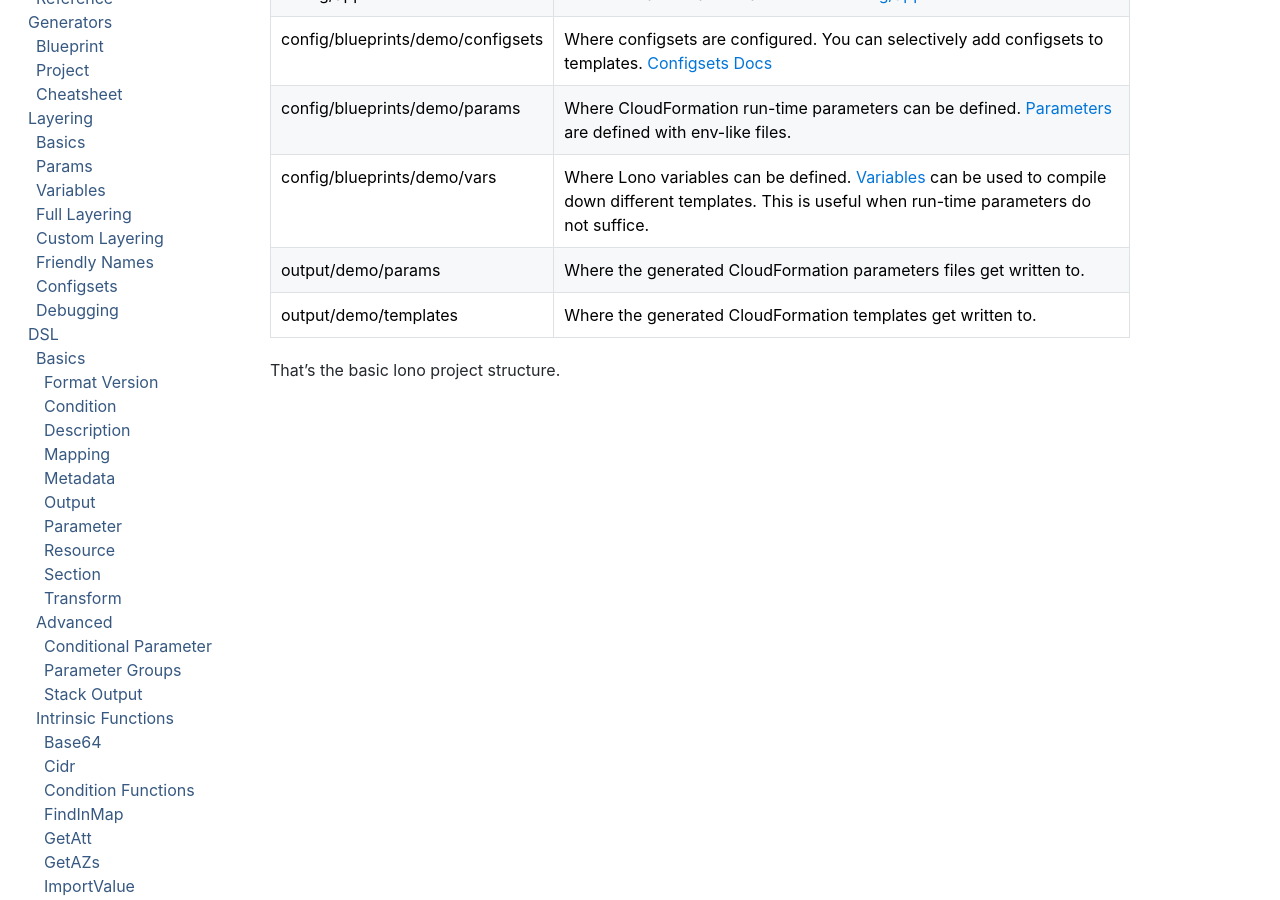
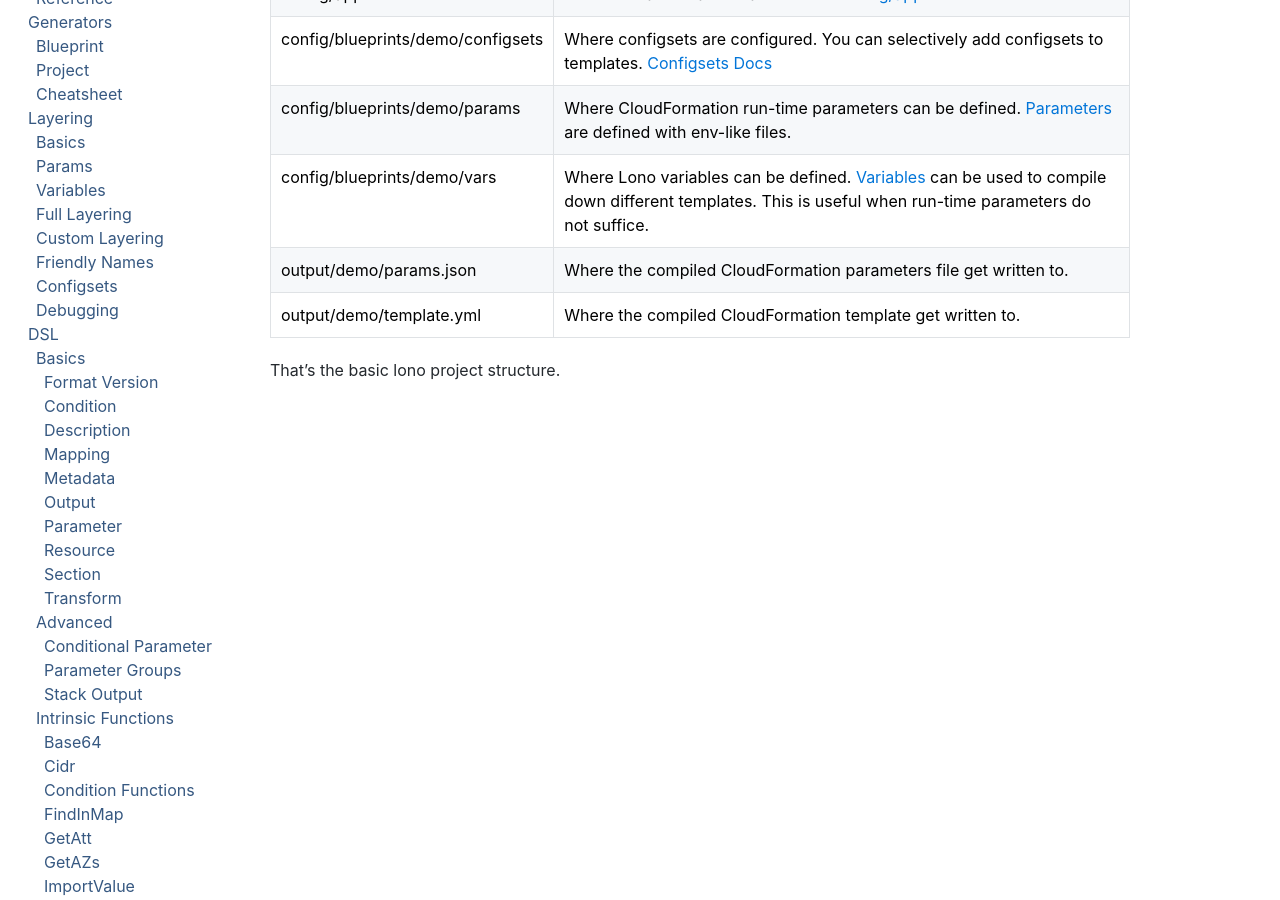
Before and after one commit to boltops-tools/lono-docs, a Jekyll site: the page built from _docs/intro/project-structure.md, in a window 1280 px wide and 900 px high, scrolled down 1055 px. Built offline with Jekyll 4.4.1, drawn with Linux system fonts in a browser that asks for light colours; cached includes are drawn as plain includes; a script that is not in the unit is left out.

Commit message:
Update project-structure.md

```diff
--- a/_docs/intro/project-structure.md
+++ b/_docs/intro/project-structure.md
@@ -40,7 +40,7 @@ config/app.rb | Lono's behavior can be tailored with [config/app.rb]({% link _do
 config/blueprints/demo/configsets | Where configsets are configured.  You can selectively add configsets to templates. [Configsets Docs]({% link _docs/configsets.md %})
 config/blueprints/demo/params | Where CloudFormation run-time parameters can be defined.  [Parameters]({% link _docs/config/params.md %}) are defined with env-like files.
 config/blueprints/demo/vars | Where Lono variables can be defined.  [Variables]({% link _docs/config/variables.md %}) can be used to compile down different templates. This is useful when run-time parameters do not suffice.
-output/demo/params | Where the generated CloudFormation parameters files get written to.
-output/demo/templates | Where the generated CloudFormation templates get written to.
+output/demo/params.json | Where the compiled CloudFormation parameters file get written to.
+output/demo/template.yml | Where the compiled CloudFormation template get written to.
 
 That's the basic lono project structure.
```
